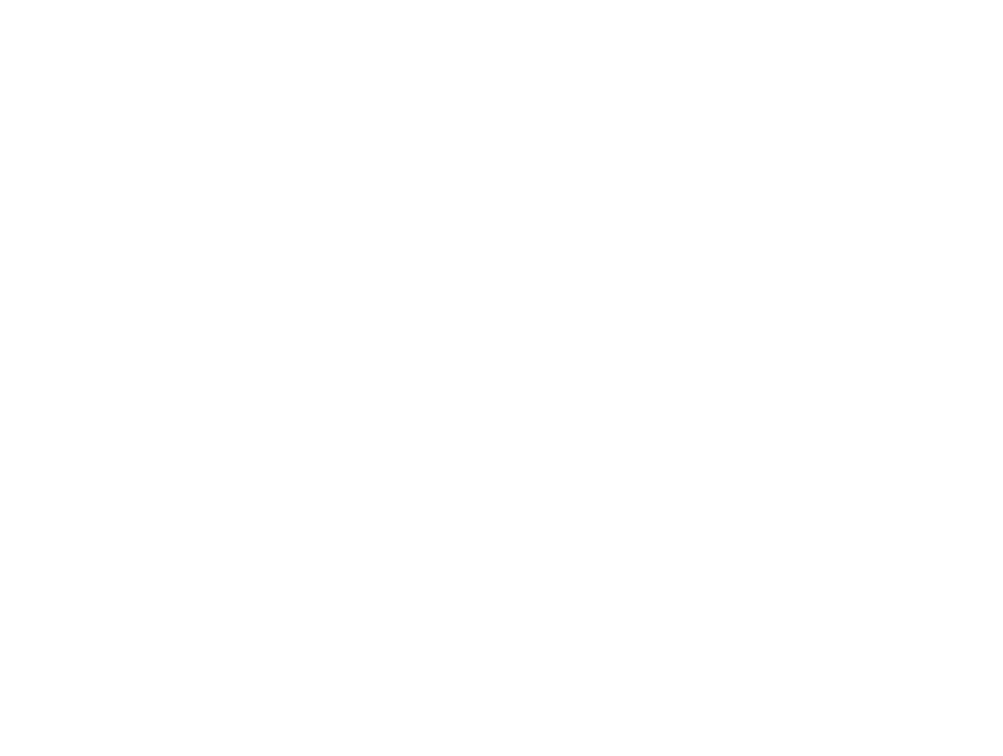
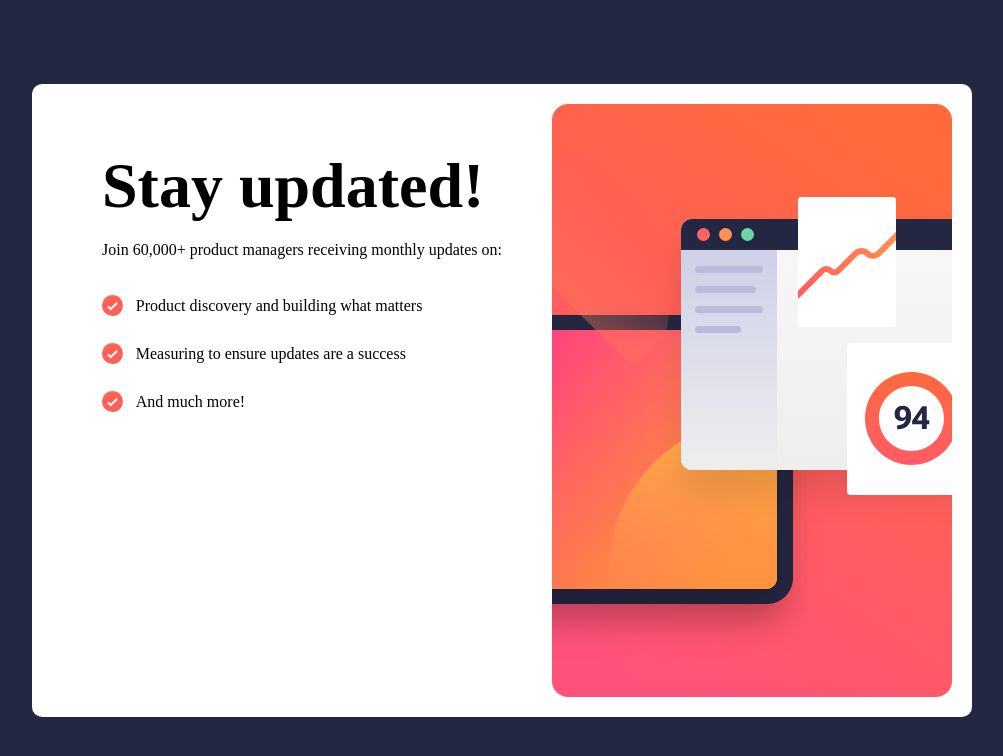
Before and after one commit to fks1311/newsletter-sign-up, a React (Create React App) app: page / in a window 1280 px wide. Shown: the top 756 px of the page, without its empty margins (138-1141 px from the left). Built offline with nearby package versions, Linux system fonts and the light colour scheme.

Commit message:
메인 페이지 작성 진행 중

```diff
--- a/src/App.js
+++ b/src/App.js
@@ -1,5 +1,22 @@
-function App() {
-  return <div></div>;
+import styled from "styled-components";
+import { useWindowSize } from "./utils/useWindowSize";
+import { Subscribe } from "./components/Subscribe";
+
+export default function App() {
+  const width = useWindowSize();
+
+  return (
+    <Layout width={width}>
+      <Subscribe />
+    </Layout>
+  );
 }
 
-export default App;
+const Layout = styled.div`
+  height: 100vh;
+  width: ${({ width }) => width}px;
+  display: flex;
+  justify-content: center;
+  align-items: center;
+  background-color: ${({ theme: { colors } }) => colors.charcoal_grey};
+`;
--- /dev/null
+++ b/src/components/Subscribe.jsx
@@ -0,0 +1,62 @@
+import styled from "styled-components";
+import { useWindowSize } from "../utils/useWindowSize";
+import desktop from "assets/images/illustration-sign-up-desktop.svg";
+import mobile from "assets/images/illustration-sign-up-mobile.svg";
+import check from "assets/images/icon-list.svg";
+
+export const Subscribe = () => {
+  const windowSize = useWindowSize();
+
+  return (
+    <Layout>
+      <Letter>
+        <h1>Stay updated!</h1>
+        <span>Join 60,000+ product managers receiving monthly updates on:</span>
+        <List>
+          <p>
+            <img src={check} />
+            Product discovery and building what matters
+          </p>
+          <p>
+            <img src={check} />
+            Measuring to ensure updates are a success
+          </p>
+          <p>
+            <img src={check} />
+            And much more!
+          </p>
+        </List>
+      </Letter>
+      {windowSize <= 375 ? <Img src={mobile} /> : <Img src={desktop} />}
+    </Layout>
+  );
+};
+
+const Layout = styled.div`
+  display: flex;
+  flex-wrap: wrap;
+  padding: 20px;
+  border-radius: 10px;
+  background-color: ${({ theme: { colors } }) => colors.white};
+`;
+
+const Letter = styled.section`
+  display: flex;
+  flex-direction: column;
+  padding: 50px;
+  line-height: 4rem;
+  h1 {
+    font-size: 64px;
+    font-weight: 700;
+    font-family: Roboto_Bold;
+  }
+`;
+const List = styled.div`
+  line-height: 3rem;
+  p {
+    display: flex;
+    gap: 1vw;
+    align-items: center;
+  }
+`;
+const Img = styled.img``;
```
